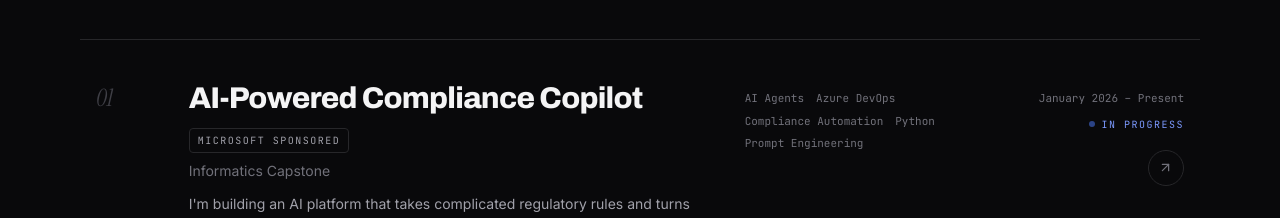
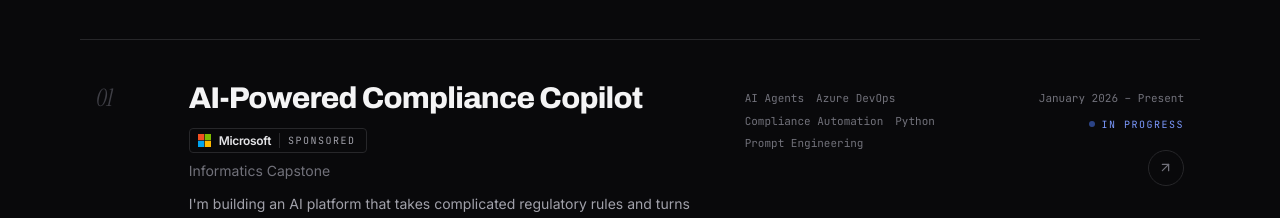
Before and after one commit to NateSal10/my-portfolio, a React (Vite) app: page / in a window 1280 px wide. Shown: the part 2140-2358 px from the top of the page. Built offline with nearby package versions, Linux system fonts and the light colour scheme.

Commit message:
feat: prominent Microsoft logo lockup on sponsored project
- Add reusable MicrosoftLogo component (official four-square mark + wordmark)
- Projects index: replace text-only badge with logo + SPONSORED pill
- Case study header: add SPONSORED BY [Microsoft] lockup banner

```diff
--- a/src/components/ProjectPage.jsx
+++ b/src/components/ProjectPage.jsx
@@ -6,6 +6,7 @@ import {
 import { Reveal, Stagger } from "./ui/motion";
 import { staggerItem } from "./ui/motionTokens";
 import BackToTop from "./ui/BackToTop";
+import MicrosoftLogo from "./ui/MicrosoftLogo";
 import TerminalCard from "./case-study/TerminalCard";
 import BrowserFrame from "./case-study/BrowserFrame";
 import ArchitectureFlow from "./case-study/ArchitectureFlow";
@@ -135,12 +136,15 @@ export default function ProjectPage({ project, onBack, onOpen }) {
                   </span>
                   <StatusTag status={project.status} />
                   <span className="font-mono text-[11px] text-zinc-500 dark:text-zinc-500">{project.period}</span>
-                  {project.microsoft && (
-                    <span className="font-mono text-[10px] uppercase tracking-[0.15em] px-2 py-1 border rule rounded text-zinc-500 dark:text-zinc-400">
-                      Microsoft Sponsored
+                </div>
+                {project.microsoft && (
+                  <div className="inline-flex items-center gap-3 mb-7 pl-3 pr-4 py-2.5 border rule rounded-lg">
+                    <span className="font-mono text-[10px] uppercase tracking-[0.2em] text-zinc-500 dark:text-zinc-400 border-r rule pr-3">
+                      Sponsored by
                     </span>
-                  )}
-                </div>
+                    <MicrosoftLogo size={20} />
+                  </div>
+                )}
                 <p className="font-mono text-[11px] uppercase tracking-[0.25em] text-zinc-400 dark:text-zinc-600 mb-4">
                   {project.role}
                 </p>
--- a/src/components/Projects.jsx
+++ b/src/components/Projects.jsx
@@ -1,5 +1,6 @@
 import { ArrowUpRight, ExternalLink } from "lucide-react";
 import SectionHeading from "./SectionHeading";
+import MicrosoftLogo from "./ui/MicrosoftLogo";
 import { Stagger } from "./ui/motion";
 import { staggerItem } from "./ui/motionTokens";
 import { motion as Motion } from "framer-motion";
@@ -52,8 +53,11 @@ function ProjectRow({ project, index, onOpen }) {
               {project.title}
             </h3>
             {project.microsoft && (
-              <span className="font-mono text-[10px] uppercase tracking-[0.15em] px-2 py-1 border rule rounded text-zinc-500 dark:text-zinc-400">
-                Microsoft Sponsored
+              <span className="inline-flex items-center gap-2 pl-2 pr-2.5 py-1 border rule rounded">
+                <MicrosoftLogo size={13} />
+                <span className="font-mono text-[10px] uppercase tracking-[0.15em] text-zinc-500 dark:text-zinc-400 border-l rule pl-2">
+                  Sponsored
+                </span>
               </span>
             )}
           </div>
--- /dev/null
+++ b/src/components/ui/MicrosoftLogo.jsx
@@ -0,0 +1,29 @@
+// Official Microsoft four-square mark + wordmark lockup.
+// `size` controls the square glyph height in px; the wordmark scales with it.
+export default function MicrosoftLogo({ size = 18, withWordmark = true, className = "" }) {
+  return (
+    <span className={`inline-flex items-center gap-2 ${className}`}>
+      <svg
+        viewBox="0 0 21 21"
+        width={size}
+        height={size}
+        xmlns="http://www.w3.org/2000/svg"
+        aria-hidden="true"
+        className="flex-shrink-0"
+      >
+        <rect x="0" y="0" width="10" height="10" fill="#f25022" />
+        <rect x="11" y="0" width="10" height="10" fill="#7fba00" />
+        <rect x="0" y="11" width="10" height="10" fill="#00a4ef" />
+        <rect x="11" y="11" width="10" height="10" fill="#ffb900" />
+      </svg>
+      {withWordmark && (
+        <span
+          className="font-sans font-semibold tracking-tight text-zinc-700 dark:text-zinc-200 leading-none"
+          style={{ fontSize: size * 0.92 }}
+        >
+          Microsoft
+        </span>
+      )}
+    </span>
+  );
+}
```
